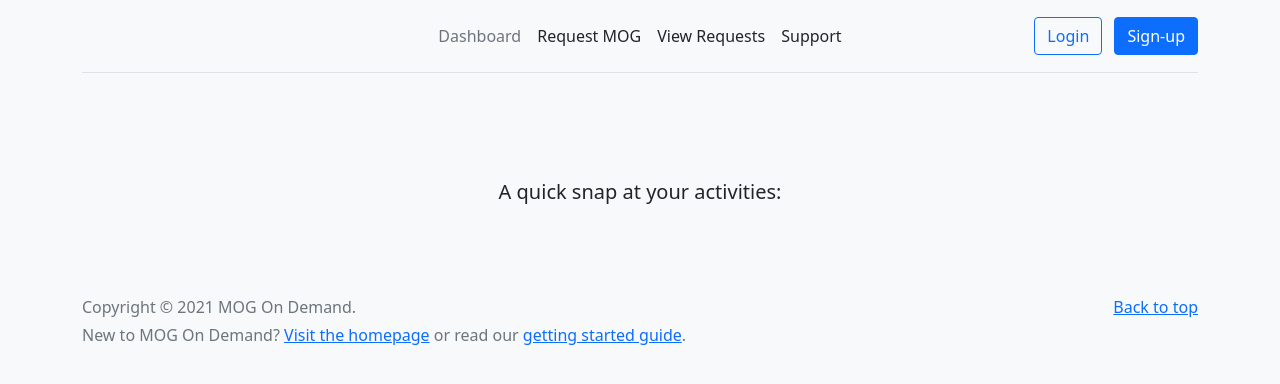
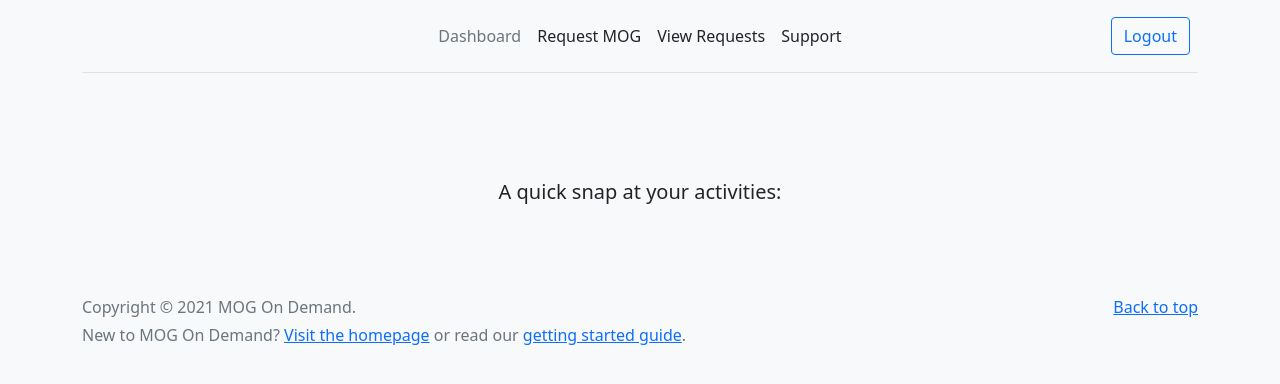
Before and after one commit to raesys/mog, a Django app: page /dashboard/ in a window 1280 px wide. Shown: the top 384 px of the page. Run offline with Django 3.2, Linux system fonts and the light colour scheme; a user stored in the database is signed in; tables that the repository leaves empty hold one stand-in row (values such as "Sample post"); some libraries are stand-ins or nearby versions.

Commit message:
Set p the login and logout links along with the appropriate views.

```diff
--- a/templates/partials/_navbar.html
+++ b/templates/partials/_navbar.html
@@ -3,17 +3,21 @@
       <a href="/" class="d-flex align-items-center col-md-3 mb-2 mb-md-0 text-dark text-decoration-none">
         <svg class="bi me-2" width="40" height="32" role="img" aria-label="Bootstrap"><use xlink:href="#bootstrap"/></svg>
       </a>
-
+      {% if user.is_authenticated %}
       <ul class="nav col-12 col-md-auto mb-2 justify-content-center mb-md-0">
         <li><a href="#" class="nav-link px-2 link-secondary">Dashboard</a></li>
         <li><a href="#" class="nav-link px-2 link-dark">Request MOG</a></li>
         <li><a href="#" class="nav-link px-2 link-dark">View Requests</a></li>
         <li><a href="#" class="nav-link px-2 link-dark">Support</a></li>
       </ul>
-
       <div class="col-md-3 text-end">
-        <button type="button" class="btn btn-outline-primary me-2">Login</button>
-        <button type="button" class="btn btn-primary">Sign-up</button>
+        <button type="button" class="btn btn-outline-primary me-2" onclick="window.location.href = '{% url 'logout' %}';">Logout</button>
       </div>
+      {% else %}
+      <div class="col-md-3 text-end">
+        <button type="button" class="btn btn-outline-primary me-2" onclick="window.location.href = '{% url 'login' %}';">Login</button>
+        <button type="button" class="btn btn-primary" onclick="window.location.href = '{% url 'register' %}';">Sign-up</button>
+      </div>
+      {% endif %}
     </header>
   </div>
```
